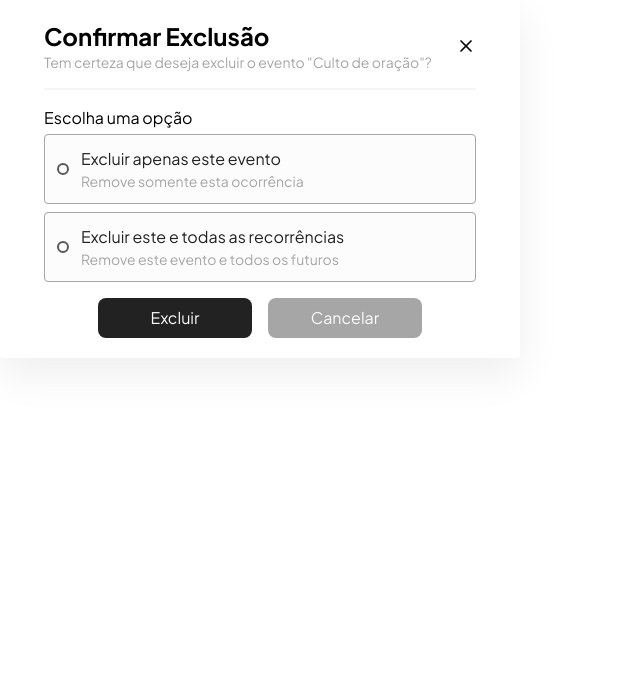
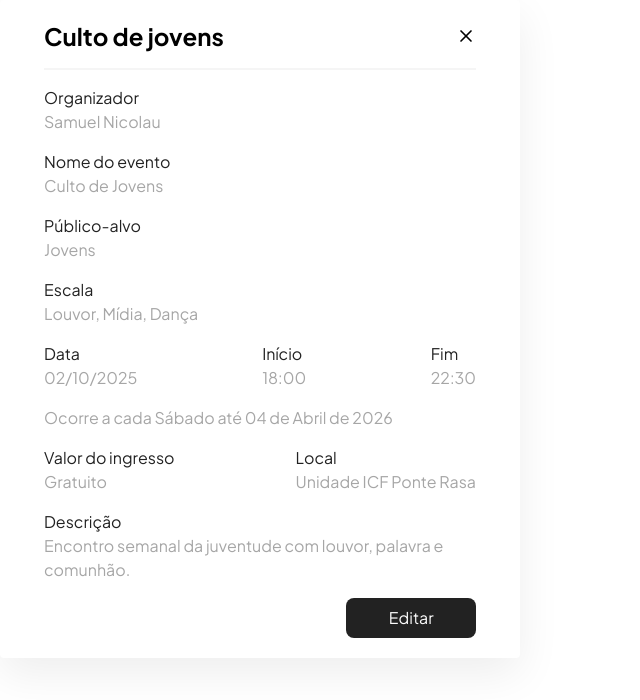
Before and after one commit to DiaconoApp/DiaconoFrontEnd, a React (Vite) app in the folder React/: page /dev in a window 1280 px wide. Shown: the top 700 px of the page, without its empty margins (0-640 px from the left). Built offline with nearby package versions, Linux system fonts and the light colour scheme.

Commit message:
Adição: modal visualizar evento

```diff
--- a/React/src/App.jsx
+++ b/React/src/App.jsx
@@ -16,6 +16,7 @@ import { ModalLocal2 } from './components/molecules/ICF/ModalLocal2';
 import { ModalCadastrar1 } from './components/molecules/ICF/ModalCadastrar1';
 import { ModalCadastrar2 } from './components/molecules/ICF/ModalCadastrar2';
 import { ModalExclusaoRecorrencia } from './components/molecules/ICF/ModalExclusaoRecorrencia';
+import { ModalVisualizarEvento } from './components/molecules/ICF/ModalVisualizarEvento';
 
 function App() {
 
@@ -45,11 +46,7 @@ function App() {
             <Route path="/cadastro1" element={<Cadastro1/>}></Route>
             <Route path="/cadastro2" element={<Cadastro2/>}></Route>
             <Route path="/cadastro3" element={<Cadastro3/>}></Route>
-            <Route path="/ModalCadastrar1" element={<ModalCadastrar1/>}></Route>
-            <Route path="/ModalCadastrar2" element={<ModalCadastrar2/>}></Route>
-            <Route path="/ModalLocal1" element={<ModalLocal1/>}></Route>
-            <Route path="/ModalLocal2" element={<ModalLocal2/>}></Route>
-            <Route path='/dev' element={<ModalExclusaoRecorrencia/>}></Route>
+            <Route path='/dev' element={<ModalVisualizarEvento/>}></Route>
           </Routes>
         </Router>
 
--- /dev/null
+++ b/React/src/components/atoms/ICF/InfoEvento.jsx
@@ -0,0 +1,8 @@
+export function InfoEvento(props) {
+    return (
+        <div className="flex flex-col">
+            <span className="text-icf-primary-400">{props.label}</span>
+            <span className="text-icf-primary-200">{props.info}</span>
+        </div>
+    )
+}
--- /dev/null
+++ b/React/src/components/molecules/ICF/ModalVisualizarEvento.jsx
@@ -0,0 +1,34 @@
+import { BotaoIcf } from "../../atoms/ICF/BotaoIcf"
+import { TituloModal } from "../../atoms/ICF/TituloModal";
+import { InfoEvento } from "../../atoms/ICF/InfoEvento";
+
+export function ModalVisualizarEvento() {
+    return (
+        <div className="bg-white shadow-menu-shadow flex flex-col justify-start items-center rounded w-130 p-5">
+            <div className="w-[90%] flex flex-col gap-4">
+                <TituloModal titulo={"Culto de jovens"} />
+                <div className="border border-icf-primary-50"></div>
+                <InfoEvento label={"Organizador"} info={"Samuel Nicolau"} />
+                <InfoEvento label={"Nome do evento"} info={"Culto de Jovens"} />
+                <InfoEvento label={"Público-alvo"} info={"Jovens"} />
+                <InfoEvento label={"Escala"} info={"Louvor, Mídia, Dança"} />
+                <div className="flex justify-between">
+                    <InfoEvento label={"Data"} info={"02/10/2025"} />
+                    <InfoEvento label={"Início"} info={"18:00"} />
+                    <InfoEvento label={"Fim"} info={"22:30"} />
+                </div>
+                <span className="text-icf-primary-200">Ocorre a cada Sábado até 04 de Abril de 2026</span>
+                <div className="flex justify-between">
+                    <InfoEvento label={"Valor do ingresso"} info={"Gratuito"} />
+                    <InfoEvento label={"Local"} info={"Unidade ICF Ponte Rasa"} />
+                </div>
+                <InfoEvento label={"Descrição"} info={"Encontro semanal da juventude com louvor, palavra e comunhão."} />
+                <div className="flex justify-end">
+                    <div className="w-[30%]">
+                        <BotaoIcf className="bg-icf-primary-400 flex items-center justify-center gap-2">Editar</BotaoIcf>
+                    </div>
+                </div>
+            </div>
+        </div>
+    )
+}
```
